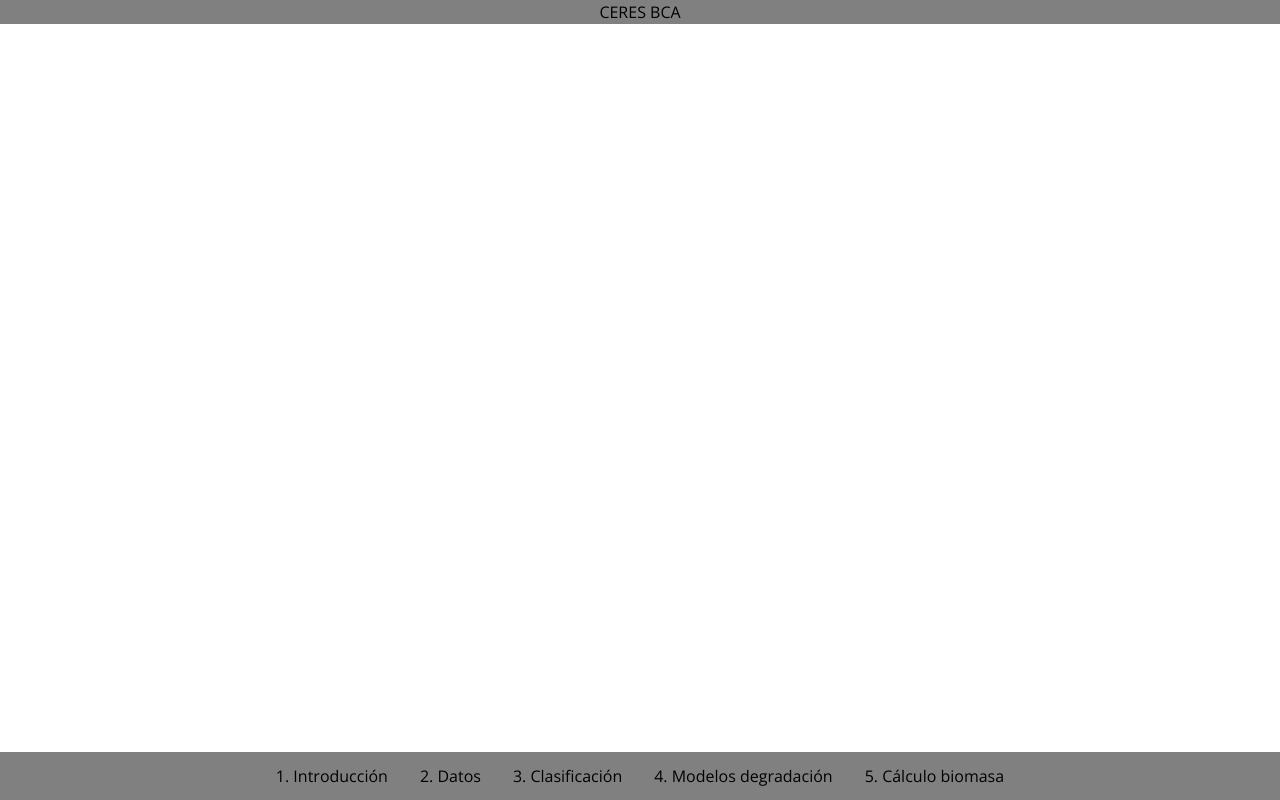
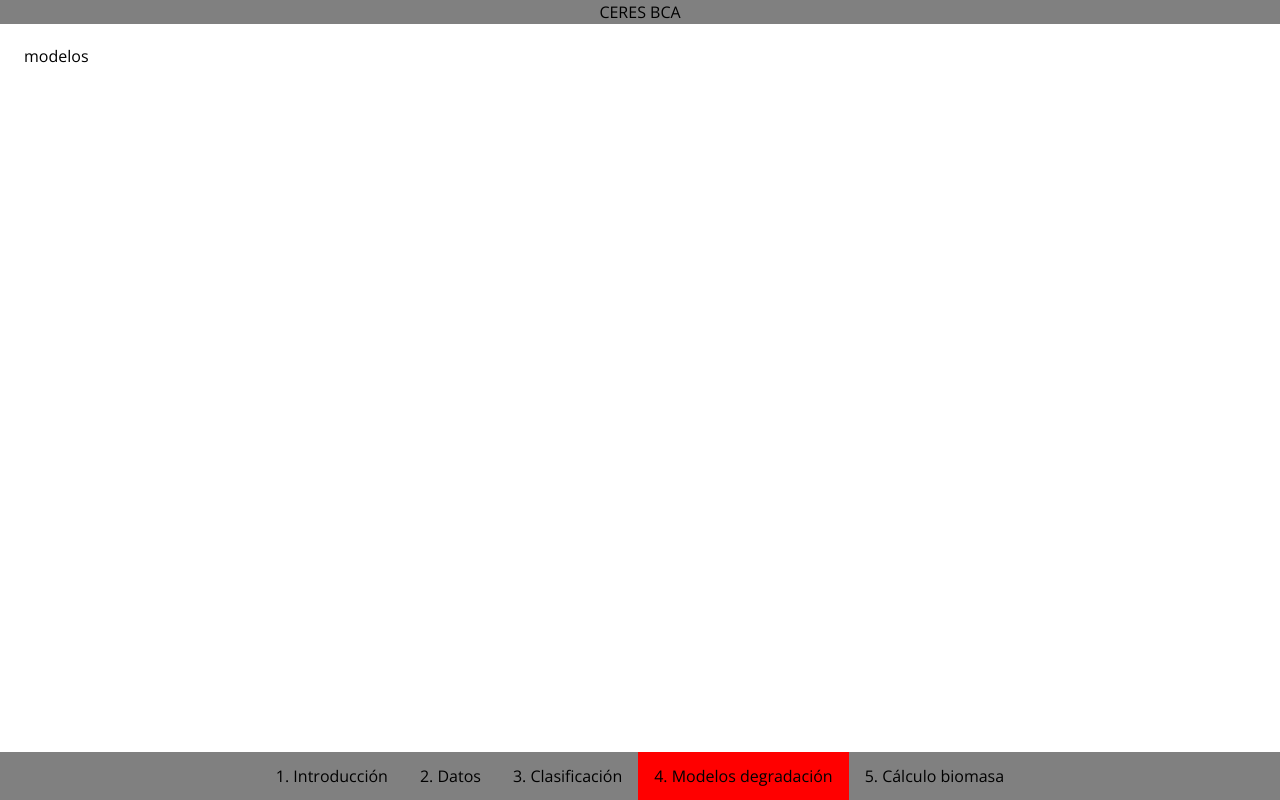
Before and after one commit to alavado/ceres-caicura, a React (Create React App) app: page /degradacion in a window 1280 px wide. Built offline with nearby package versions, Linux system fonts and the light colour scheme.

Commit message:
agrega rutas faltantes

```diff
--- a/src/components/App/App.js
+++ b/src/components/App/App.js
@@ -1,11 +1,13 @@
 import React from 'react'
 import { useSelector } from 'react-redux'
 import { Route, Switch } from 'react-router-dom'
+import Biomasa from '../Biomasa'
 import Clasificacion from '../Clasificacion'
 import Header from '../Header/Header'
 import Introduccion from '../Introduccion'
 import LecturaDatos from '../LecturaDatos'
 import Login from '../Login/Login'
+import ModelosDegradacion from '../ModelosDegradacion'
 import Navegacion from '../Navegacion'
 import './App.css'
 
@@ -25,6 +27,8 @@ const App = () => {
           <Route exact path="/" component={Introduccion} />
           <Route path="/datos" component={LecturaDatos} />
           <Route path="/clasificacion" component={Clasificacion} />
+          <Route path="/degradacion" component={ModelosDegradacion} />
+          <Route path="/biomasa" component={Biomasa} />
         </Switch>
       </div>
       <Navegacion />
--- /dev/null
+++ b/src/components/Biomasa/Biomasa.js
@@ -0,0 +1,12 @@
+import React from 'react'
+import './Biomasa.css'
+
+const Biomasa = () => {
+  return (
+    <div className="Biomasa">
+      biomasa
+    </div>
+  )
+}
+
+export default Biomasa
--- /dev/null
+++ b/src/components/Biomasa/index.js
@@ -0,0 +1 @@
+export { default } from './Biomasa'
--- a/src/components/Clasificacion/GraficosClasificacion/GraficosClasificacion.js
+++ b/src/components/Clasificacion/GraficosClasificacion/GraficosClasificacion.js
@@ -1,19 +1,21 @@
 import React from 'react'
-import { Line, Scatter } from 'react-chartjs-2'
+import { Scatter } from 'react-chartjs-2'
 import { useSelector } from 'react-redux'
 import './GraficosClasificacion.css'
 import moment from 'moment'
+import { coloresClases } from '../../../helpers/colores'
 
 const GraficosClasificacion = () => {
 
   const { datos } = useSelector(state => state.datos)
+
   return (
     <div className="GraficosClasificacion">
       <Scatter
         data={{
           labels: datos.map(dato => dato.fecha),
           datasets: [{
-            backgroundColor: 'red',
+            backgroundColor: datos.map(dato => coloresClases[dato.clase]),
             data: datos.map(dato => ({
               x: moment(dato.fecha, 'DD-MM-YYYY').unix(),
               y: dato.largo
--- /dev/null
+++ b/src/components/ModelosDegradacion/ModelosDegradacion.js
@@ -0,0 +1,12 @@
+import React from 'react'
+import './ModelosDegradacion.css'
+
+const ModelosDegradacion = () => {
+  return (
+    <div className="ModelosDegradacion">
+      modelos
+    </div>
+  )
+}
+
+export default ModelosDegradacion
--- /dev/null
+++ b/src/components/ModelosDegradacion/index.js
@@ -0,0 +1 @@
+export { default } from './ModelosDegradacion'
--- a/src/components/Navegacion/Navegacion.js
+++ b/src/components/Navegacion/Navegacion.js
@@ -8,8 +8,8 @@ const Navegacion = () => {
       <LinkNavegacion to="/">1. Introducción</LinkNavegacion>
       <LinkNavegacion to="/datos">2. Datos</LinkNavegacion>
       <LinkNavegacion to="/clasificacion">3. Clasificación</LinkNavegacion>
-      <LinkNavegacion to="/modelos">4. Modelos degradación</LinkNavegacion>
-      <LinkNavegacion to="/resultados">5. Cálculo biomasa</LinkNavegacion>
+      <LinkNavegacion to="/degradacion">4. Modelos degradación</LinkNavegacion>
+      <LinkNavegacion to="/biomasa">5. Cálculo biomasa</LinkNavegacion>
     </div>
   )
 }
--- /dev/null
+++ b/src/helpers/colores.js
@@ -0,0 +1,5 @@
+export const coloresClases = {
+  1: 'red',
+  2: 'green',
+  3: 'blue'
+}
```
Also changed, not shown: src/components/Biomasa/Biomasa.css (added), src/components/ModelosDegradacion/ModelosDegradacion.css (added).
